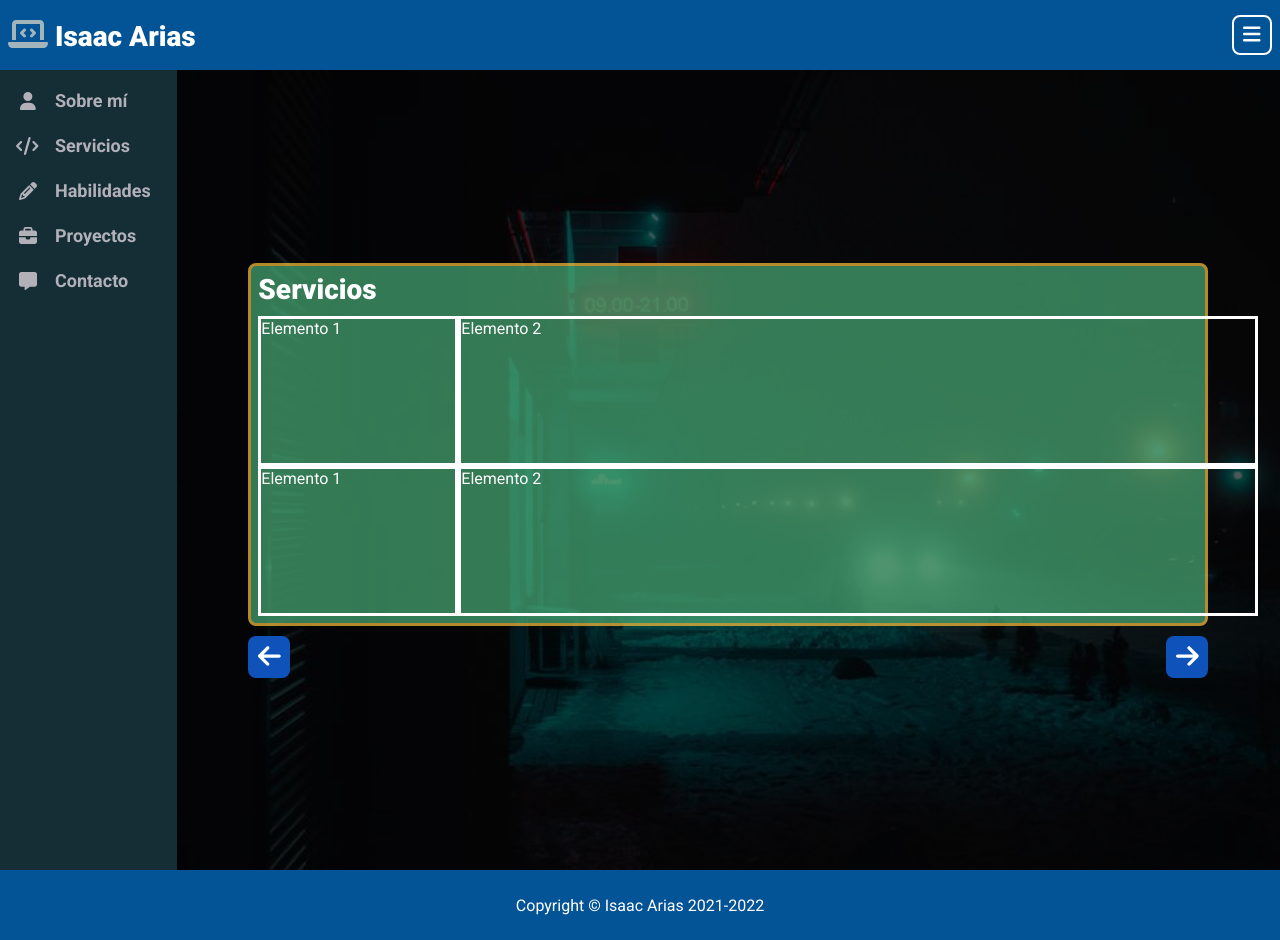
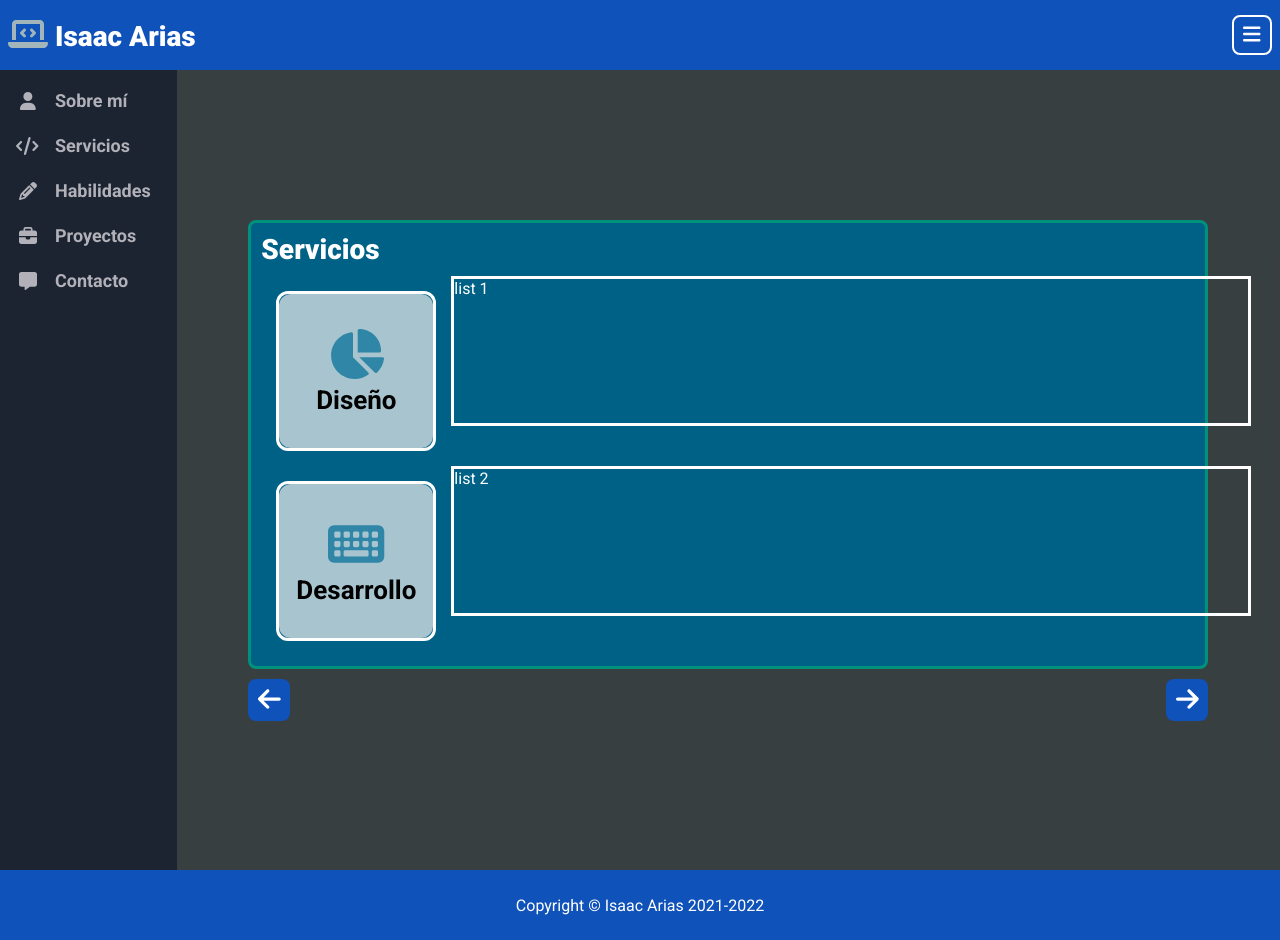
Before and after one commit to Isaac953/Portfolio_Angular, an Angular app: page /services in a window 1280 px wide. Built offline with nearby package versions, Linux system fonts and the light colour scheme.

Commit message:
Services Component parte 2: Creación de tarjetas de información de forma dinámica (Básico)

```diff
--- a/src/app/components/main/main.component.css
+++ b/src/app/components/main/main.component.css
@@ -52,15 +52,18 @@
 /* Start Dinamic background component Class */
 
 .bg-home {
-  background-image: url("../../../assets/images/backgrounds/bg_home_component.jpg");
+  background-color: #a2b5bb;
+  /* background-image: url("../../../assets/images/backgrounds/bg_home_component.jpg"); */
 }
 
 .bg-about-me {
-  background-image: url("../../../assets/images/backgrounds/bg_about_me_component.jpg");
+  background-color: #a2b5bb;
+  /* background-image: url("../../../assets/images/backgrounds/bg_about_me_component.jpg"); */
 }
 
 .bg-services {
-  background-image: url("../../../assets/images/backgrounds/bg_services_component.jpg");
+  background-color: #a2b5bb;
+  /* background-image: url("../../../assets/images/backgrounds/bg_services_component.jpg"); */
 }
 
 .bg-skills {
--- a/src/app/components/main/mcontent/aboutme/aboutme.component.css
+++ b/src/app/components/main/mcontent/aboutme/aboutme.component.css
@@ -7,43 +7,31 @@
 
   width: 75vw;
   margin: 5px 10px 5px 10px;
-  padding: 10px;
+  /* padding: 10px; */
 
   justify-content: center;
   align-items: flex-start;
-}
-
-.main__content--aboutme::before {
-  position: absolute;
-  top: 0;
-  right: 0;
-  bottom: 0;
-  left: 0;
-
-  content: "";
-
-  opacity: 0.7;
-  border-style: solid;
-  border-color: var(--border-card);
+  background-color: var(--background-card);
   border-radius: 8px;
-  background-color: var(--background-card);
+  /* border-color: var(--border-card);
+  border-style: solid; */
 }
 
 .aboutme__title {
   font-size: 28px;
   font-weight: 900;
 
-  position: relative;
-
-  padding-bottom: 10px;
+  margin-bottom: 10px;
+  background-color: var(--background-title);
+  width: fit-content;
+  text-align: start;
+  padding: 5px;
 }
 
 .aboutme__description {
   font-size: 18px;
   font-weight: light;
   line-height: 25px;
-
-  position: relative;
 
   text-align: justify;
 }
--- a/src/app/components/main/mcontent/myservices/myservices.component.css
+++ b/src/app/components/main/mcontent/myservices/myservices.component.css
@@ -1,7 +1,6 @@
 /* Start Media Queries Screens 1024px */
 .main__content--services {
   position: relative;
-
   display: flex;
   flex-direction: column;
 
@@ -11,29 +10,15 @@
 
   justify-content: center;
   align-items: flex-start;
-}
-
-.main__content--services::before {
-  position: absolute;
-  top: 0;
-  right: 0;
-  bottom: 0;
-  left: 0;
-
-  content: "";
-
-  opacity: 0.7;
+  border-radius: 8px;
   border-style: solid;
   border-color: var(--border-card);
-  border-radius: 8px;
   background-color: var(--background-card);
 }
 
 .services__title {
   font-size: 28px;
   font-weight: 900;
-
-  position: relative;
 
   padding-bottom: 10px;
 }
@@ -44,12 +29,48 @@
   position: relative;
 }
 
-.span1 {
+.services__dev--subtitle {
   border-style: solid;
-  width: 200px;
-  height: 150px;
+  width: 160px;
+  height: 160px;
+  margin: 15px;
+  border-radius: 12px;
+  display: flex;
+  flex-direction: column;
+  justify-content: center;
+  align-items: center;
+  position: relative;
 }
-.span2 {
+
+.services__dev--subtitle::before {
+  position: absolute;
+  top: 0;
+  right: 0;
+  bottom: 0;
+  left: 0;
+
+  content: "";
+
+  opacity: 0.7;
+  border-radius: 12px;
+  background-color: #eee;
+}
+
+.subtitle__icon {
+  font-size: 50px;
+  color: #2f86a6;
+  position: relative;
+}
+
+.subtitle__name {
+  font-size: 26px;
+  font-weight: 700;
+
+  color: black;
+  position: relative;
+}
+
+.services__dev--list {
   border-style: solid;
   width: 800px;
   height: 150px;
--- a/src/app/components/main/mcontent/myservices/myservices.component.html
+++ b/src/app/components/main/mcontent/myservices/myservices.component.html
@@ -1,12 +1,11 @@
 <section class="main__content--services">
   <h1 class="services__title">{{title}}</h1>
-  <div class="services__dev">
-    <div class="span1">Elemento 1</div>
-    <div class="span2">Elemento 2</div>
-  </div>
-  <div class="services__dev">
-    <div class="span1">Elemento 1</div>
-    <div class="span2">Elemento 2</div>
+  <div class="services__dev" *ngFor=" let servicesCard of servicesCards">
+    <div class="services__dev--subtitle">
+      <fa-icon [icon]="servicesCard.iconCard" class="subtitle__icon"></fa-icon>
+      <span class="subtitle__name">{{servicesCard.titleCard}}</span>
+    </div>
+    <div class="services__dev--list">{{servicesCard.listCard}}</div>
   </div>
 </section>
 
--- a/src/app/components/main/mcontent/myservices/myservices.component.ts
+++ b/src/app/components/main/mcontent/myservices/myservices.component.ts
@@ -1,4 +1,5 @@
 import { Component, OnInit } from '@angular/core';
+import { faChartPie, faKeyboard } from '@fortawesome/free-solid-svg-icons';
 
 @Component({
   selector: 'app-myservices',
@@ -8,6 +9,19 @@ import { Component, OnInit } from '@angular/core';
 export class MyservicesComponent implements OnInit {
   /* Start Variables of Services Component */
   title = 'Servicios';
+
+  servicesCards: any[] = [
+    {
+      titleCard: 'Diseño',
+      iconCard: faChartPie,
+      listCard: 'list 1',
+    },
+    {
+      titleCard: 'Desarrollo',
+      iconCard: faKeyboard,
+      listCard: 'list 2',
+    },
+  ];
   /* End Variables of Services Component */
 
   constructor() {}
--- a/src/styles.css
+++ b/src/styles.css
@@ -3,20 +3,21 @@
   /*Colors*/
   --text-color: white;
   --line-color: black;
-  --header-color: #035397;
-  --sidenav-color: #152d35;
-  --footer-color: #035397;
+  --header-color: #0f52ba;
+  --sidenav-color: #1b2430;
+  --footer-color: #0f52ba;
   --icon-color: #a2b5bb;
   --txt-sidenav-color: #b2b1b9;
-  --hover-sidenav-color: #0061a8;
+  --hover-sidenav-color: #f8b400;
   --focus-visible-color: #0021da;
   --cover-sp3: #63b603;
   --shadow-sp3: 2px 2px 4px #ddd;
   --mcontent-color: #206a5d;
   --before-mcontent: rgba(0, 0, 0, 0.65);
   --button-navigation: #0f52ba;
-  --border-card: #ffc23c;
-  --background-card: #49ac77;
+  --border-card: #00917c;
+  --background-card: #006187;
+  --background-title: green;
 }
 
 * {
```
